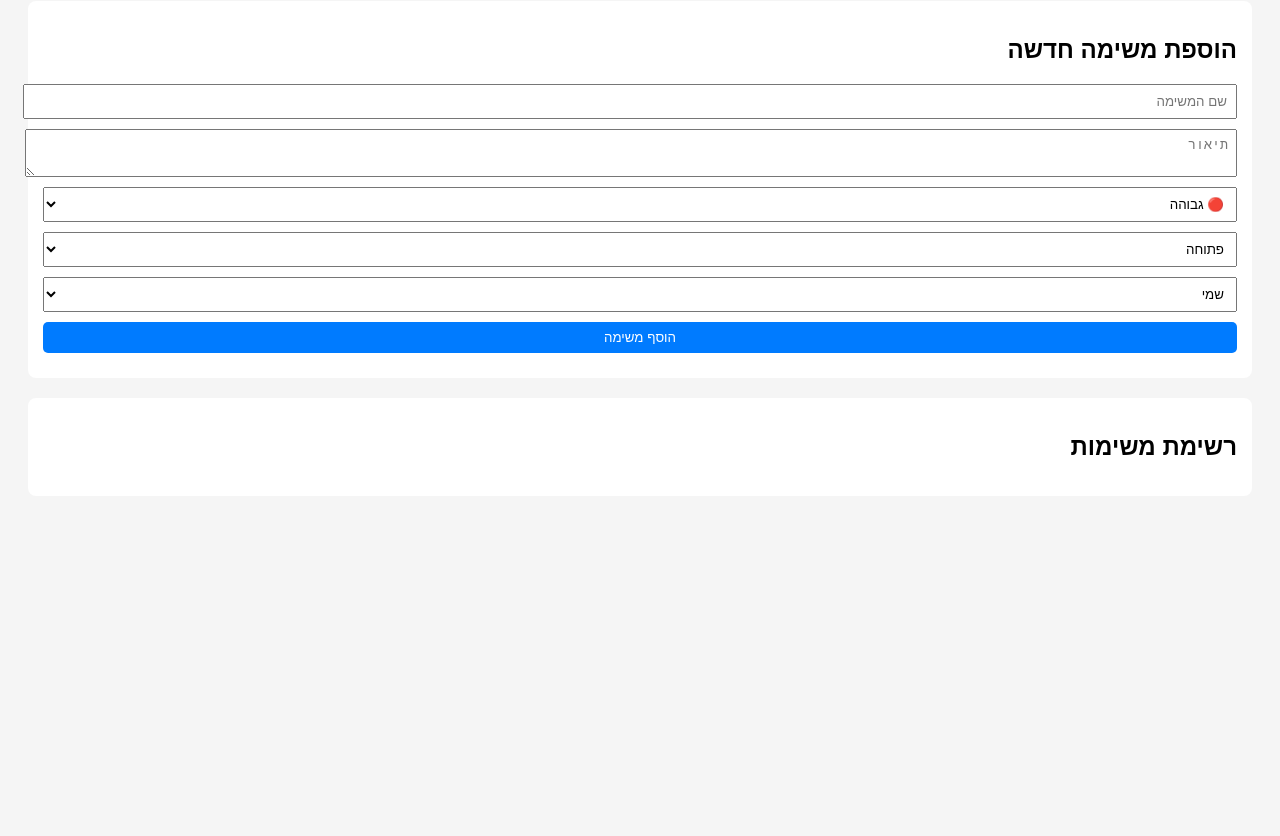
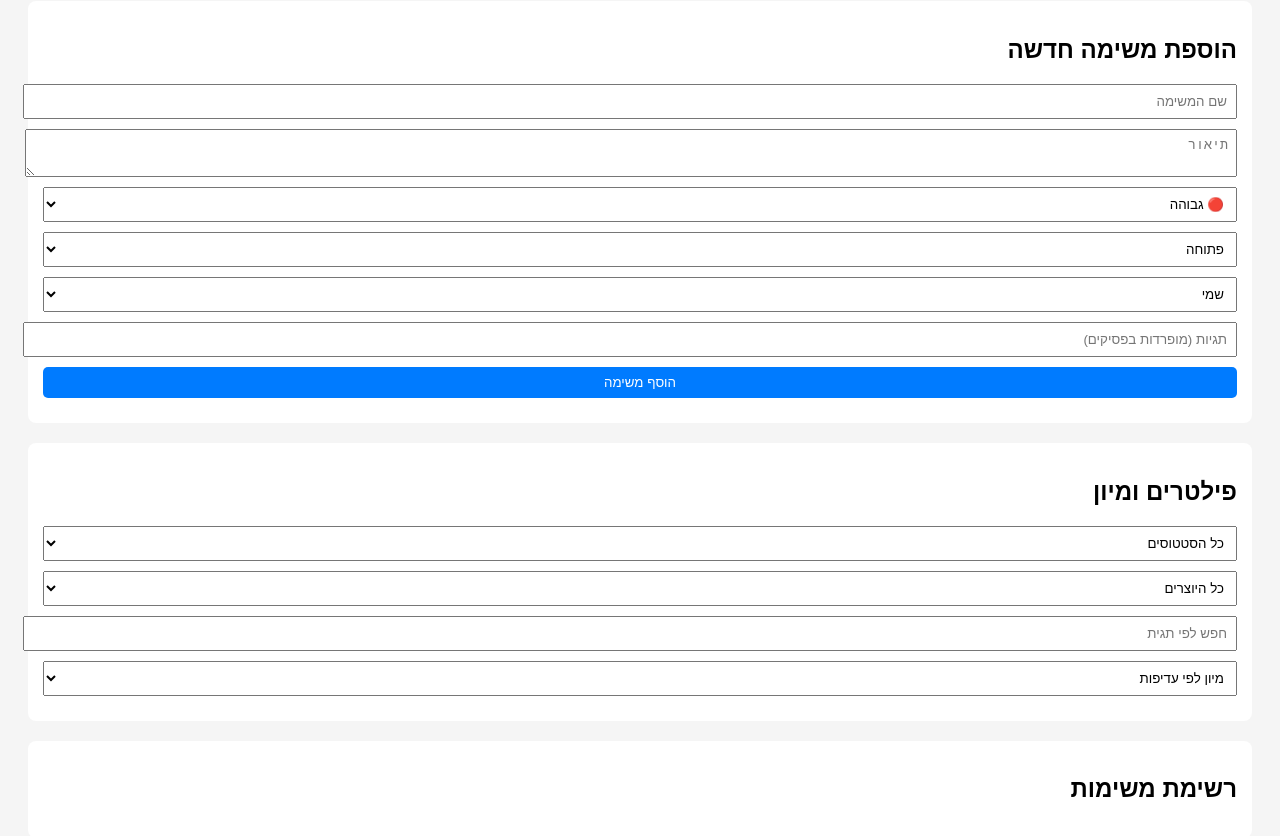
Before and after one commit to shemiafniar/TaskManager, a plain HTML site: page index.html in a window 1280 px wide. Shown: the part 108-944 px from the top of the page. Before the commit the page ends 800 px from the top, so only its background shows below. Drawn offline with Linux system fonts and the light colour scheme.

Commit message:
Enhance task management with tags and filters
Added input fields for tags and filters in task management.

```diff
--- a/index.html
+++ b/index.html
@@ -1,9 +1,9 @@
 <!DOCTYPE html>
 <html lang="he">
 <head>
-  <meta charset="UTF-8" />
+  <meta charset="UTF-8">
   <title>ניהול משימות הבית</title>
-  <link rel="stylesheet" href="style.css" />
+  <link rel="stylesheet" href="style.css">
 </head>
 <body>
 
@@ -13,7 +13,6 @@
     <h2>הוספת משימה חדשה</h2>
 
     <input type="text" id="title" placeholder="שם המשימה" />
-
     <textarea id="description" placeholder="תיאור"></textarea>
 
     <select id="priority">
@@ -33,7 +32,33 @@
       <option value="שירן">שירן</option>
     </select>
 
+    <input type="text" id="tags" placeholder="תגיות (מופרדות בפסיקים)" />
+
     <button id="addTask">הוסף משימה</button>
+  </section>
+
+  <section id="task-filters">
+    <h2>פילטרים ומיון</h2>
+    <select id="filterStatus">
+      <option value="all">כל הסטטוסים</option>
+      <option value="open">פתוחה</option>
+      <option value="in-progress">בטיפול</option>
+      <option value="done">בוצעה</option>
+    </select>
+
+    <select id="filterCreator">
+      <option value="all">כל היוצרים</option>
+      <option value="שמי">שמי</option>
+      <option value="שירן">שירן</option>
+    </select>
+
+    <input type="text" id="filterTag" placeholder="חפש לפי תגית" />
+
+    <select id="sortBy">
+      <option value="priority">מיון לפי עדיפות</option>
+      <option value="createdAt">מיון לפי תאריך יצירה</option>
+      <option value="lastUpdated">מיון לפי עדכון אחרון</option>
+    </select>
   </section>
 
   <section id="task-list">
```
